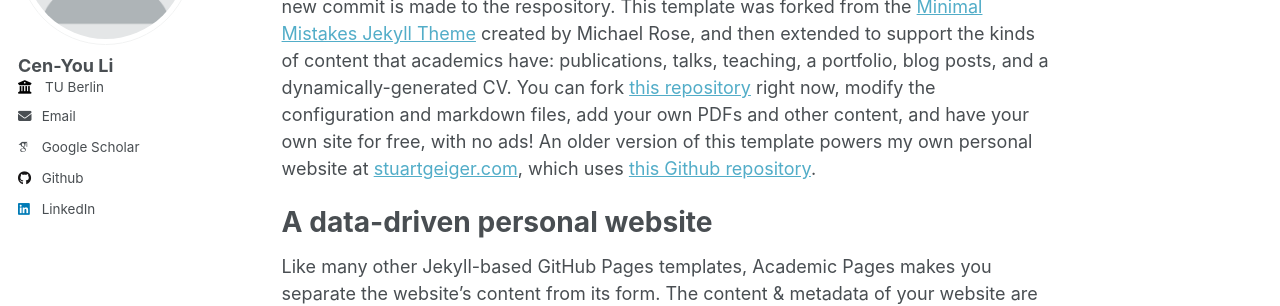
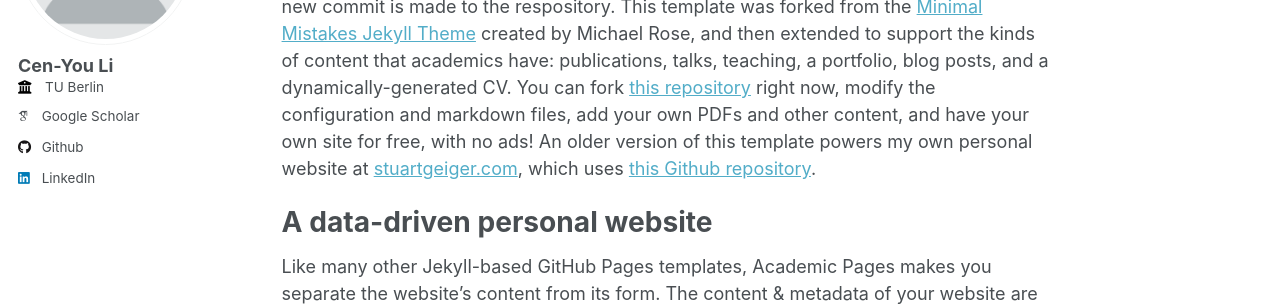
Before and after one commit to cenyou/cenyou.github.io, a Jekyll site: the page built from _pages/about.md, in a window 1280 px wide. Shown: the part 236-542 px from the top of the page. Built offline with Jekyll 4.4.1, drawn with Linux system fonts in a browser that asks for light colours; some web fonts are replaced.

Commit message:
redirect to my site

```diff
--- a/_config.yml
+++ b/_config.yml
@@ -11,10 +11,10 @@ locale                   : "en-US"
 title                    : "Cen-You Li"
 title_separator          : "/"
 name                     : &name "Cen-You Li"
-description              : &description "PhD Student"
-url                      : https://academicpages.github.io # the base hostname & protocol for your site e.g. "https://mmistakes.github.io"
+description              : &description "licenyou@gmail.com"
+url                      : https://ceny.github.io # the base hostname & protocol for your site e.g. "https://mmistakes.github.io"
 baseurl                  : "" # the subpath of your site, e.g. "/blog"
-repository               : "academicpages/academicpages.github.io"
+repository               : "leescott82/ceny.github.io"
 
 # Site Author - The following control what appear as part of the author content on the side bar.
 #               If a field is blank the icon and link will not appear, otherwise it will be shown.
@@ -28,7 +28,7 @@ author:
   location         : #"Earth"
   employer         : "TU Berlin"
   uri              : # URL
-  email            : "licenyou@gmail.com"
+  email            : #"licenyou@gmail.com"
 
   # Academic websites
   arxiv            : # URL - Update with the correct link to your profile
```
